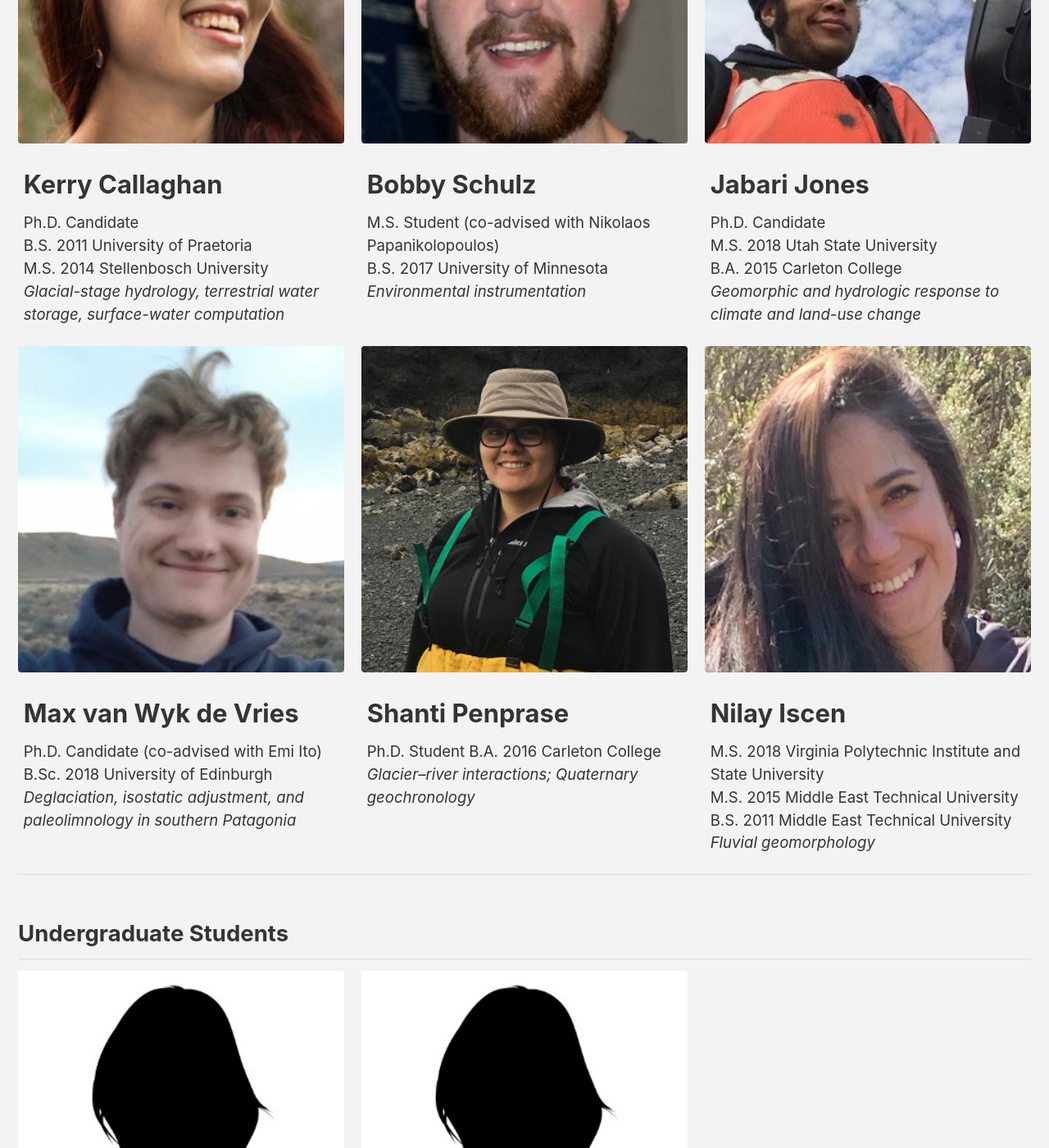
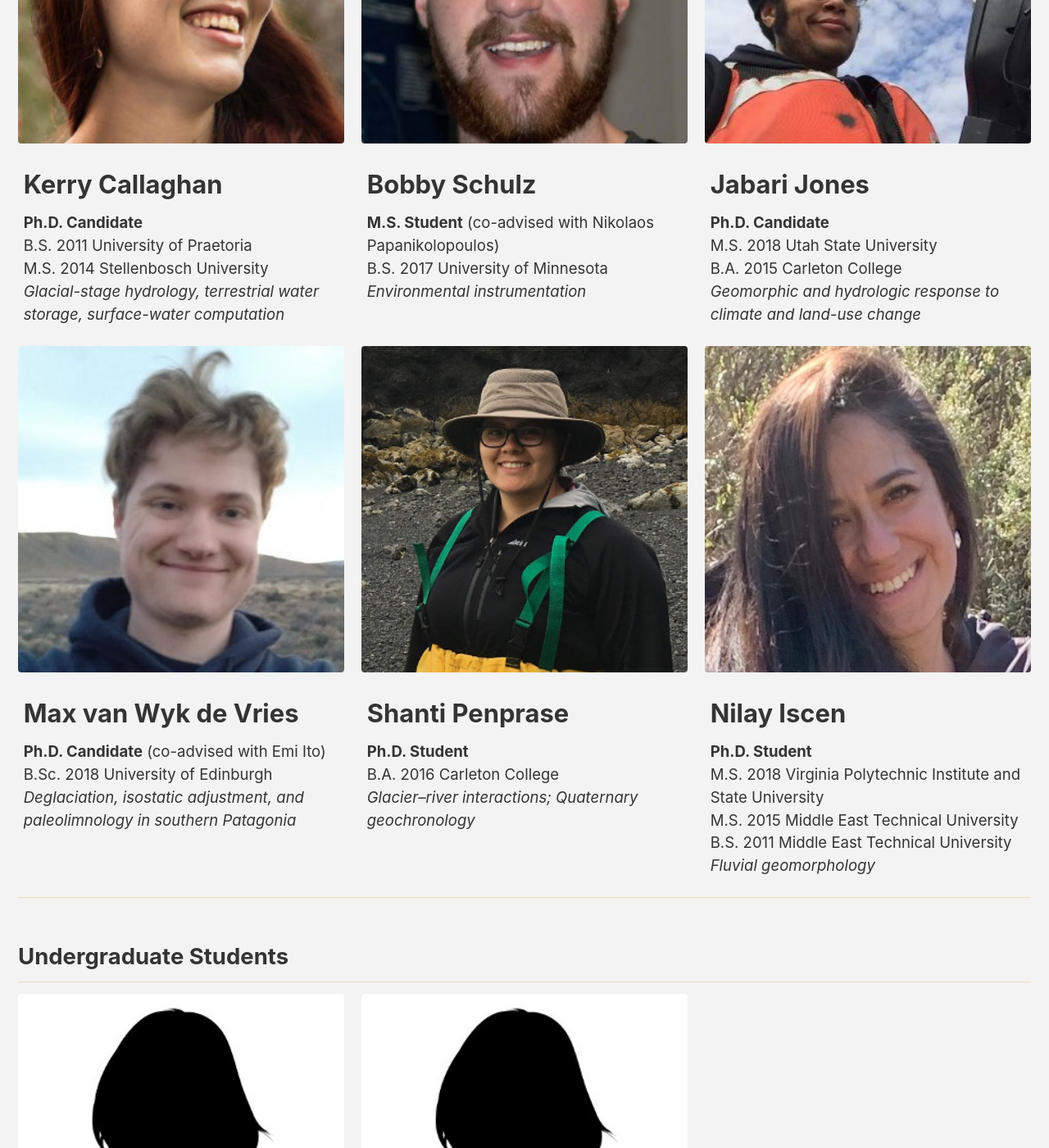
Before and after one commit to MNiMORPH/MNiMORPH.github.io, a Jekyll site: the page built from _pages/people.md, in a window 1280 px wide and 1400 px high, scrolled down 1622 px. Shown: the whole window at 82% size. Built offline with Jekyll 4.4.1, drawn with Linux system fonts in a browser that asks for light colours; cached includes are drawn as plain includes; nearby versions of some CDN libraries; some of the changed text lies outside the part shown.

Commit message:
Touch up and emphasize positions

```diff
--- a/_pages/people.md
+++ b/_pages/people.md
@@ -16,7 +16,7 @@ faculty:
   - image_path: /assets/images/headshots/andy_square_320px.png
     alt: "Andy Wickert"
     title: "Andy Wickert"
-    excerpt: "McKnight Land-Grant Assistant Professor<br/>
+    excerpt: "**McKnight Land-Grant Assistant Professor**<br/>
               Ph.D. 2014 University of Colorado Boulder<br/>
               S.B. 2008 Massachusetts Institute of Technology
               "
@@ -27,8 +27,8 @@ faculty:
   - image_path: /assets/images/headshots/larson_square.jpg
     alt: "Phil Larson"
     title: "Phil Larson"
-    excerpt: "Associate Professor:
-              Department of Geography, Minnesota State University, Mankato<br/>
+    excerpt: "**Associate Professor:
+              Department of Geography, Minnesota State University, Mankato**<br/>
               Ph.D. 2013 Arizona State University<br/>
               M.A. 2011 Arizona State University<br/>
               B.S 2008 University of Wisconsin - Eau Claire
@@ -42,7 +42,7 @@ grads:
   - image_path: /assets/images/headshots/callaghan_square.jpg
     alt: "Kerry Callaghan"
     title: "Kerry Callaghan"
-    excerpt: "Ph.D. Candidate<br/>
+    excerpt: "**Ph.D. Candidate**<br/>
               B.S. 2011 University of Praetoria<br/>
               M.S. 2014 Stellenbosch University<br/>
               *Glacial-stage hydrology, terrestrial water storage, surface-water computation*
@@ -53,7 +53,7 @@ grads:
   - image_path: /assets/images/headshots/bobby_square_320px.png
     alt: "Bobby Schulz"
     title: Bobby Schulz
-    excerpt: "M.S. Student (co-advised with Nikolaos Papanikolopoulos)<br/>
+    excerpt: "**M.S. Student** (co-advised with Nikolaos Papanikolopoulos)<br/>
               B.S. 2017 University of Minnesota<br/>
               *Environmental instrumentation*
               "
@@ -63,7 +63,7 @@ grads:
   - image_path: /assets/images/headshots/jones_square.jpg
     alt: "Jabari Jones"
     title: "Jabari Jones"
-    excerpt: "Ph.D. Candidate<br/>
+    excerpt: "**Ph.D. Candidate**<br/>
               M.S. 2018 Utah State University<br/>
               B.A. 2015 Carleton College<br/>
               *Geomorphic and hydrologic response to climate and land-use change*
@@ -74,7 +74,7 @@ grads:
   - image_path: /assets/images/headshots/vanWykdeVries_square.jpg
     alt: "Max van Wyk de Vries"
     title: "Max van Wyk de Vries"
-    excerpt: "Ph.D. Candidate (co-advised with Emi Ito)<br/>
+    excerpt: "**Ph.D. Candidate** (co-advised with Emi Ito)<br/>
               B.Sc. 2018 University of Edinburgh<br/>
               *Deglaciation, isostatic adjustment, and paleolimnology in southern Patagonia*
               "
@@ -84,8 +84,8 @@ grads:
   - image_path: /assets/images/headshots/penprase_square.jpeg
     alt: "Shanti Penprase"
     title: "Shanti Penprase"
-    excerpt: "Ph.D. Student
-              B.A. 2016 Carleton College
+    excerpt: "**Ph.D. Student**<br/>
+              B.A. 2016 Carleton College<br/>
               *Glacier–river interactions; Quaternary geochronology*
               "
     #url: ""
@@ -94,7 +94,8 @@ grads:
   - image_path: /assets/images/headshots/iscen_square.jpg
     alt: "Nilay Iscen"
     title: "Nilay Iscen"
-    excerpt: "M.S. 2018 Virginia Polytechnic Institute and State University<br/>
+    excerpt: "**Ph.D. Student**<br/>
+              M.S. 2018 Virginia Polytechnic Institute and State University<br/>
               M.S. 2015 Middle East Technical University<br/>
               B.S. 2011 Middle East Technical University<br/>
               *Fluvial geomorphology*
@@ -107,14 +108,14 @@ undergrads:
   - image_path: /assets/images/headshots/blank.jpg
     alt: "Josie Welsh"
     title: "Josie Welsh"
-    excerpt: "Undergraduate Researcher<br/>
+    excerpt: "**Undergraduate Researcher**<br/>
               University of Minnesota<br/>
               *Bed-load sediment sampler design*
               "
   - image_path: /assets/images/headshots/blank.jpg
     alt: "Peter Mitchell"
     title: "Peter Mitchell"
-    excerpt: "Undergraduate Researcher<br/>
+    excerpt: "**Undergraduate Researcher**<br/>
               University of Minnesota<br/>
               *River-terrace mapping*
               "
@@ -126,7 +127,7 @@ visitors:
   - image_path: /assets/images/headshots/barnes.jpg
     alt: "Richard Barnes"
     title: "Richard Barnes"
-    excerpt: "Collaborating Ph.D. Student<br/>
+    excerpt: "**Collaborating Ph.D. Student**<br/>
               Ph.D. candidate, Energy Research Group, University of California, Berkeley<br/>
               M.S. 2019, Computer Science, University of California Berkeley<br/>
               M.S. 2015, Ecology, University of Minnesota<br/>
@@ -137,7 +138,7 @@ visitors:
   - image_path: /assets/images/headshots/prichard.jpeg
     alt: "Andrea Prichard"
     title: "Andrea Prichard"
-    excerpt: "Visiting Research Scientist<br/>
+    excerpt: "**Visiting Research Scientist**<br/>
               2020-2021 Fulbright Scholar, Batipa Field Institute, Universidad Tecnológica Oteima, Panamá<br/>
               M.S. 2012 Universidad Mayor de San Simón<br/>
               M.A. 2011 University of Arizona<br/>
```
Also changed, not shown: other parts of _pages/people.md (+2 -2 lines).
